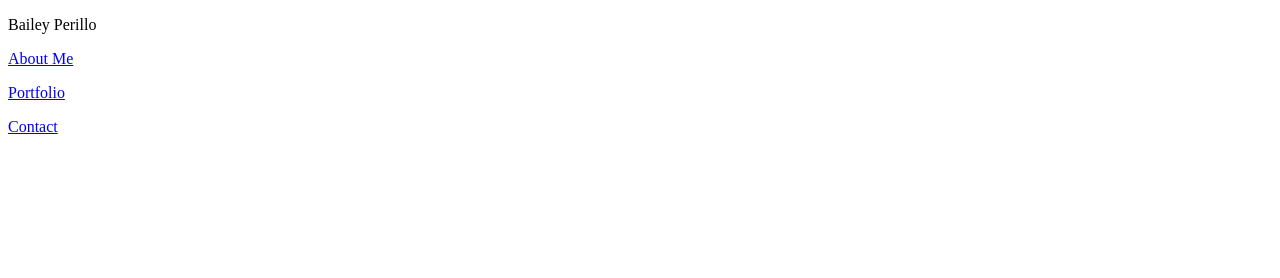
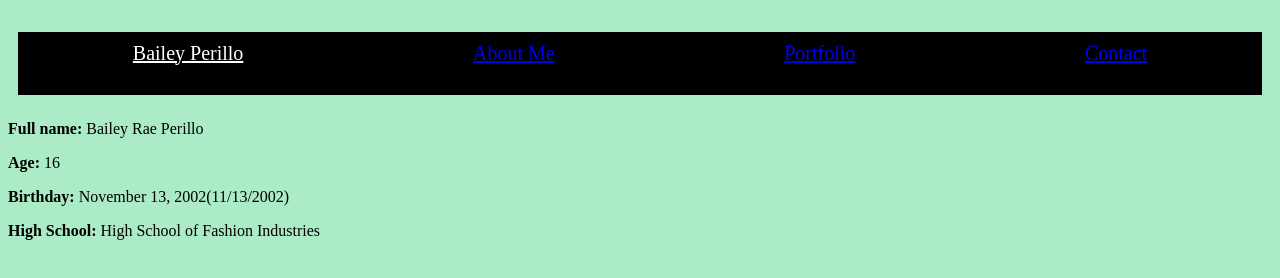
Before and after one commit to baileyperillo/baileyr.perillo.github.io, a plain HTML site: page about-me.html in a window 1280 px wide. Drawn offline with Linux system fonts and the light colour scheme.

Commit message:
third draft

```diff
--- a/about-me.html
+++ b/about-me.html
@@ -2,13 +2,20 @@
 <html>
     <head>
         <title> </title>
+       <link rel="stylesheet" href="style.css">
     </head>
-    <body>
-     <div class="row footer">
-            <p> Bailey Perillo</p>
-            <p><a href="about-me.html"> About Me</a></p>
-            <p><a href="portfolio.html">Portfolio</a></p>
-            <p><a href="contact.html">Contact</a></p>
+    <body id="about">
+    <div class="row footer">
+            <a class="pages" id="index" href="index.html"> Bailey Perillo</p>
+            <a class="pages" href="about-me.html"> About Me</a>
+            <a class="pages" href="portfolio.html">Portfolio</a>
+            <a class="pages" href="contact.html">Contact</a>
         </div>
+
+        <p><b>Full name:</b> Bailey Rae Perillo</p>
+        <p><b>Age:</b> 16</p>
+        <p><b>Birthday:</b> November 13, 2002(11/13/2002)</p>
+        <p><b>High School:</b> High School of Fashion Industries</p>
+
     </body>
 </html>
--- a/style.css
+++ b/style.css
@@ -4,11 +4,11 @@
     background-color:black;
     color:white;
     font-size:20px;
+    margin:10px;
 }
 #headshot{
     width:160px;
     padding:10px;
-
 }
 .mid{
     display: flex;
@@ -22,12 +22,41 @@
     font-family: 'Lobster Two', cursive;
 
 }
-.aboutme{
+.line{
     border:1px solid black;
 }
 
 .footer{
     display:flex;
     justify-content:space-around;
+     flex-direction:row;
+     margin-top:2.5%;
+    margin-bottom:2%;
 }
-#picture{padding:40px;}
+#picture{
+    padding:40px;
+
+}
+body{
+    background-color:#FADBD8;
+}
+#port{
+    background-color:#EBDEF0;
+}
+#about{
+    background-color:#ABEBC6;
+}
+#cont{
+    background-color:#F2F3F4;
+}
+.pages{
+    justify-content:space-around;
+   padding:10px;
+}
+#index{
+    color:white;
+}
+
+.content{
+    margin:10px;
+}
```
Also changed, not shown: contact.html (+10 -1 lines), index.html (+6 -5 lines), portfolio.html (+13 -1 lines).
